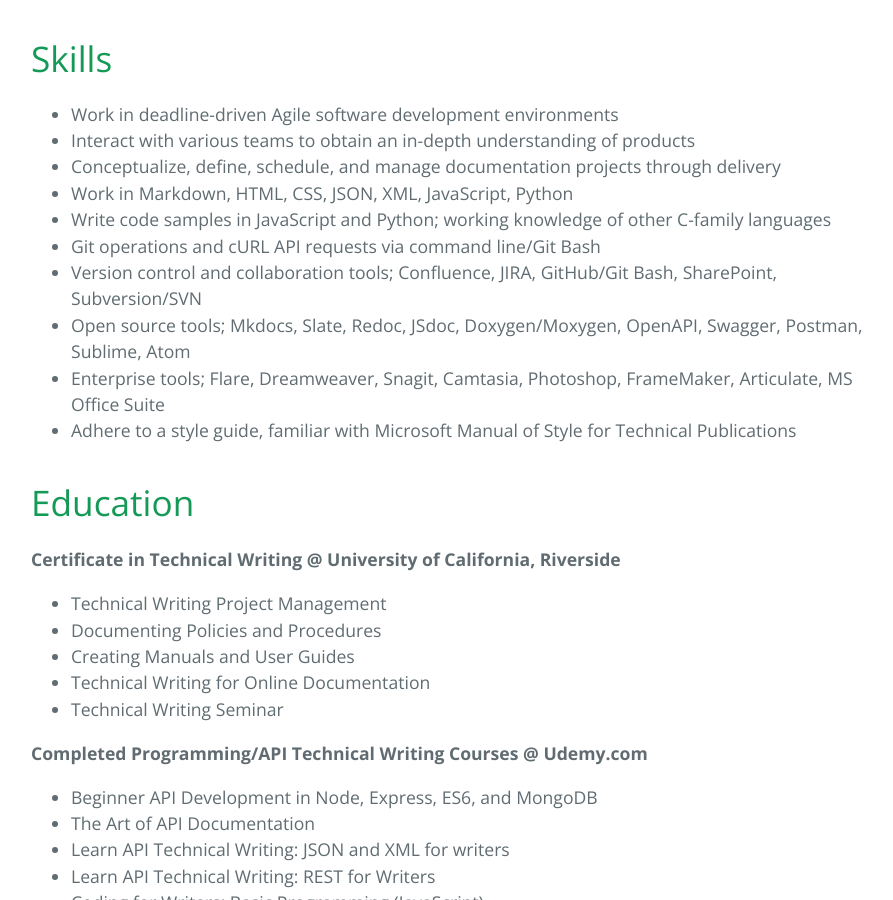
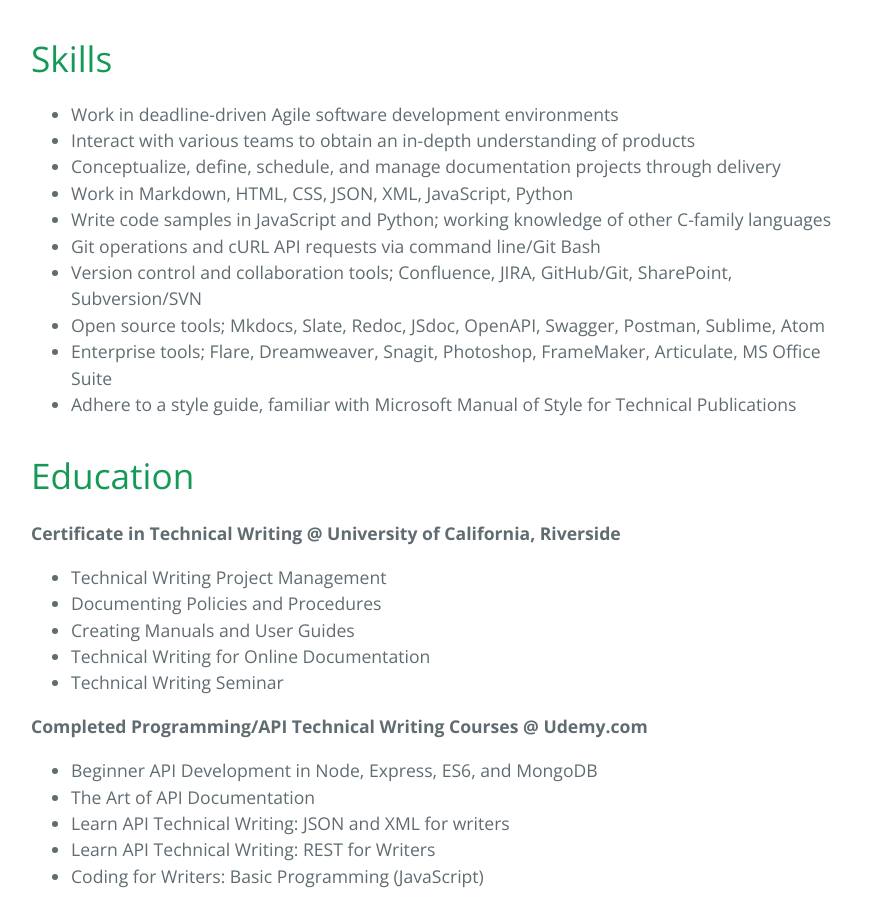
Before and after one commit to mollieswenson/mollieswenson, a Jekyll site: the page built from index.md, in a window 1280 px wide and 900 px high, scrolled down 2551 px. Shown: the whole window, without its empty margins (193-1086 px from the left). Built offline with Jekyll 4.4.1, drawn with Linux system fonts in a browser that asks for light colours; our own code applies the rules of GitHub Pages for plain Markdown files.

Commit message:
Update index.md

```diff
--- a/index.md
+++ b/index.md
@@ -61,9 +61,9 @@
 * Work in Markdown, HTML, CSS, JSON, XML, JavaScript, Python
 * Write code samples in JavaScript and Python; working knowledge of other C-family languages
 * Git operations and cURL API requests via command line/Git Bash
-* Version control and collaboration tools; Confluence, JIRA, GitHub/Git Bash, SharePoint, Subversion/SVN
-* Open source tools;  Mkdocs, Slate, Redoc, JSdoc, Doxygen/Moxygen, OpenAPI, Swagger, Postman, Sublime, Atom
-* Enterprise tools; Flare, Dreamweaver, Snagit, Camtasia, Photoshop, FrameMaker, Articulate, MS Office Suite
+* Version control and collaboration tools; Confluence, JIRA, GitHub/Git, SharePoint, Subversion/SVN
+* Open source tools;  Mkdocs, Slate, Redoc, JSdoc, OpenAPI, Swagger, Postman, Sublime, Atom
+* Enterprise tools; Flare, Dreamweaver, Snagit, Photoshop, FrameMaker, Articulate, MS Office Suite
 * Adhere to a style guide, familiar with Microsoft Manual of Style for Technical Publications
 
 # Education
```
